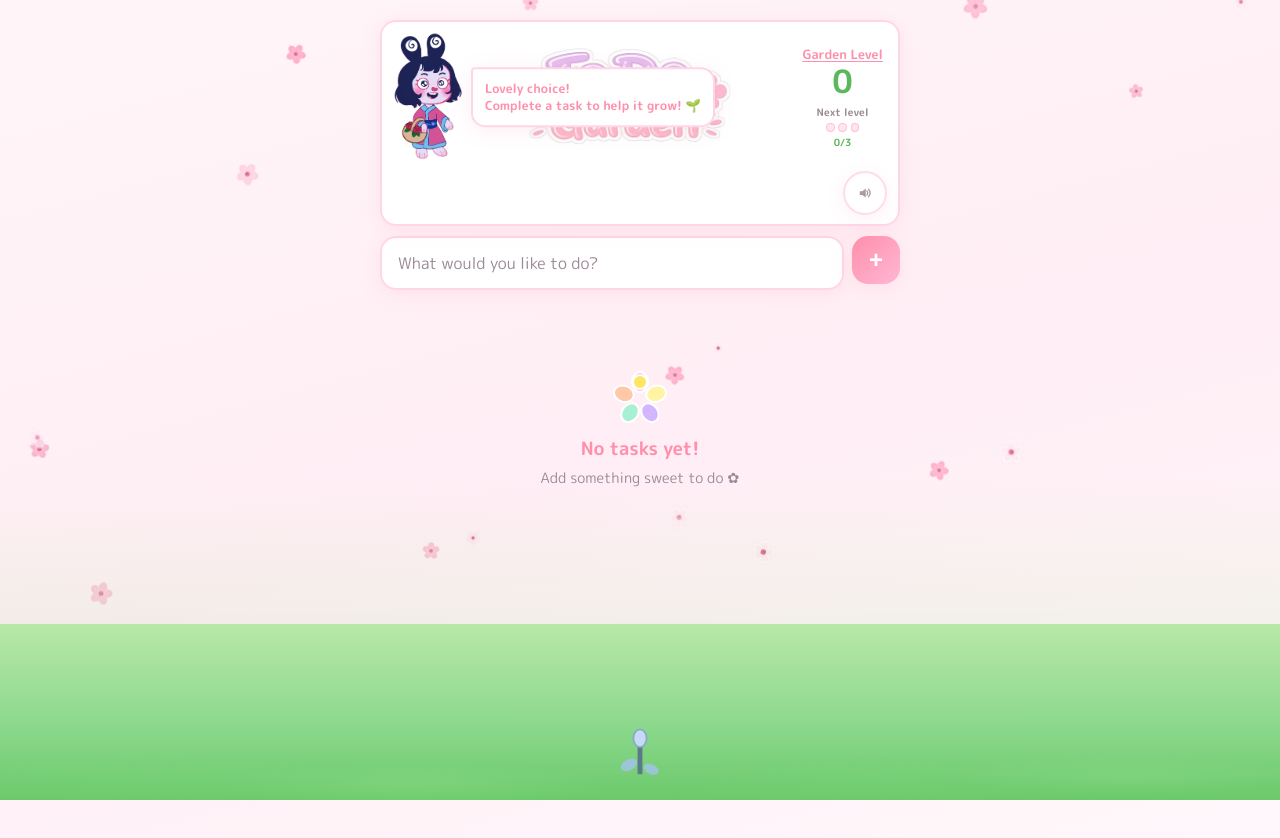
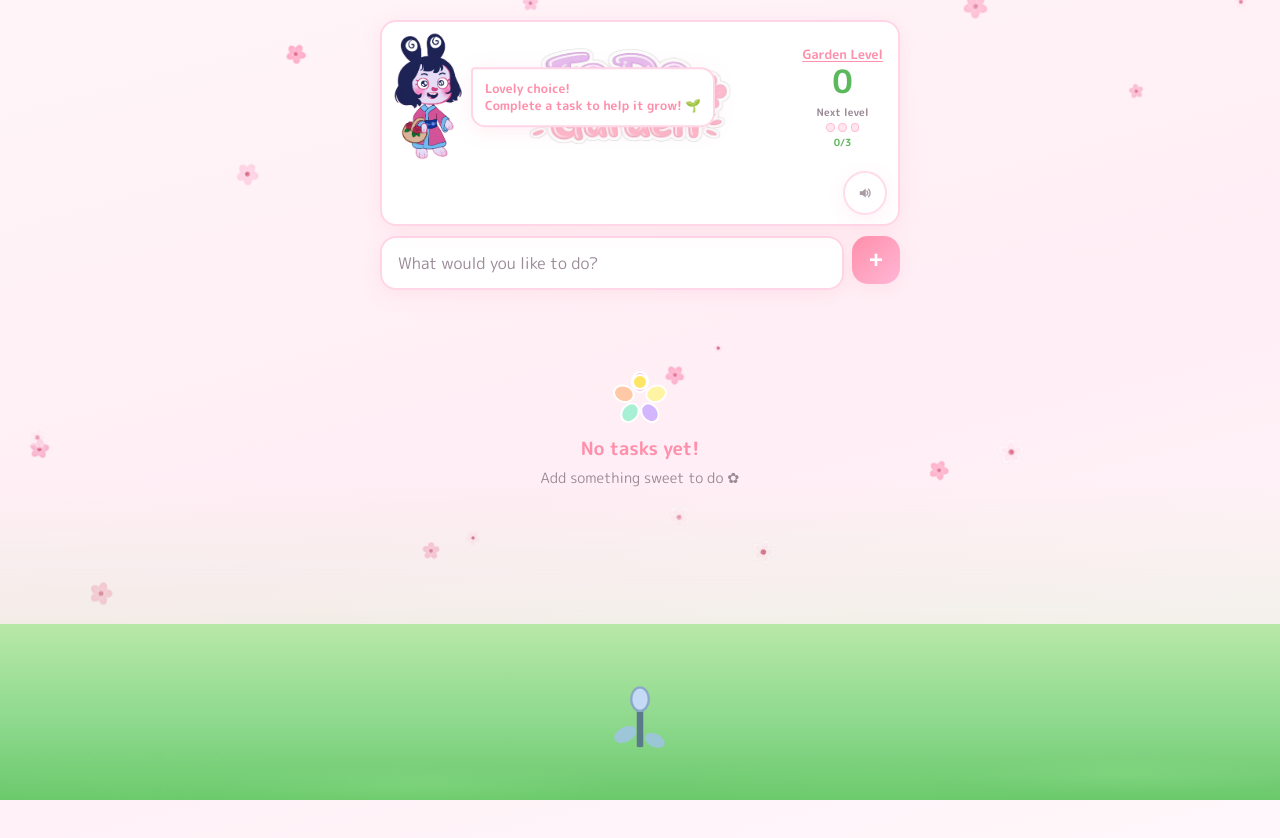
Before and after one commit to emmac127/FlowerTodo, a React (Vite) app: page / in a window 1280 px wide. Both pictures are taken after a click on the button "Moon flower". Shown: the top 838 px of the page. Built offline with nearby package versions, Linux system fonts and the light colour scheme.

Commit message:
bigger model flar increase

```diff
--- a/src/components/GardenFlowerStrip.tsx
+++ b/src/components/GardenFlowerStrip.tsx
@@ -110,6 +110,7 @@ export function GardenFlowerStrip({ flowers, muted = false }: GardenFlowerStripP
             height="100%"
             viewBox={`0 0 ${stripWidth} ${GARDEN_STRIP_VIEW_HEIGHT}`}
             preserveAspectRatio={needsScroll ? 'xMinYMax meet' : 'xMidYMax meet'}
+            overflow="visible"
             aria-hidden
           >
             <g className="garden-growing-seed">
--- a/src/index.css
+++ b/src/index.css
@@ -21,6 +21,8 @@
     var(--garden-band-height) + var(--seed-picker-clearance) + env(safe-area-inset-bottom, 0px)
   );
   --seed-picker-top: max(4.75rem, calc(env(safe-area-inset-top, 0px) + 4.25rem));
+  /* Synced from GARDEN_FLOWER_SIZE_MULTIPLIER in plantedGarden.ts */
+  --garden-flower-size-multiplier: 2;
 }
 
 *,
@@ -1769,7 +1771,7 @@ body {
   z-index: 2;
 }
 
-.garden-svg--planted {
+.garden-svg--planted:not(.garden-svg--strip) {
   z-index: 4;
   height: 92%;
   bottom: 4%;
@@ -1814,32 +1816,31 @@ body {
 }
 
 .garden-flower-scroll__inner {
-  flex: 0 0 92%;
+  flex: 0 0 calc(92% * var(--garden-flower-size-multiplier, 1));
   width: 100%;
-  height: 92%;
-  min-height: 9rem;
-}
-
-/* iOS Safari: explicit strip SVG box + plant scale in SVG (not viewBox shrink) */
+  height: calc(92% * var(--garden-flower-size-multiplier, 1));
+  min-height: calc(9rem * var(--garden-flower-size-multiplier, 1));
+}
+
+/* Flower strip: multiplier grows pixel height (iOS-safe); grass band unchanged */
 .garden-svg.garden-svg--planted.garden-svg--strip {
   position: relative;
   bottom: auto;
   left: auto;
   right: auto;
+  z-index: 4;
   display: block;
   width: 100%;
   height: 100%;
-  min-height: 9rem;
-  max-height: 100%;
+  min-height: calc(9rem * var(--garden-flower-size-multiplier, 1));
   flex-shrink: 0;
   overflow: visible;
 }
 
-/* iOS Safari: flex + percentage SVG height often collapses without a floor */
 @supports (-webkit-touch-callout: none) {
   .garden-flower-scroll__inner,
   .garden-svg.garden-svg--planted.garden-svg--strip {
-    min-height: 11rem;
+    min-height: calc(11rem * var(--garden-flower-size-multiplier, 1));
   }
 }
 
--- a/src/lib/gardenFlowerStrip.ts
+++ b/src/lib/gardenFlowerStrip.ts
@@ -1,4 +1,4 @@
-import { getGardenFlowerScale } from './plantedGarden';
+import { getGardenFlowerLayoutScale } from './plantedGarden';
 
 /** Flowers visible at once before horizontal scroll + arrows appear. */
 export const FLOWERS_PER_SCROLL_PAGE = 3;
@@ -6,7 +6,7 @@ export const FLOWERS_PER_SCROLL_PAGE = 3;
 const STRIP_VIEW_WIDTH = 400;
 const STRIP_MIN_X = 104;
 const STRIP_MAX_X = 296;
-const flowerScale = getGardenFlowerScale();
+const flowerScale = getGardenFlowerLayoutScale();
 const SCROLL_SLOT_START = 56 * flowerScale;
 export const SCROLL_SLOT_SPACING = 96 * flowerScale;
 const SCROLL_END_PADDING = 56 * flowerScale;
--- a/src/lib/plantedGarden.ts
+++ b/src/lib/plantedGarden.ts
@@ -28,18 +28,20 @@ const GARDEN_VIEW_WIDTH = 400;
 export const GARDEN_PLANT_SCALE = 2;
 
 /**
- * On-screen flower size vs {@link GARDEN_PLANT_SCALE} alone (grass band unchanged).
- * 1.5 = 150% taller/wider flowers; 2 = double.
+ * Extra on-screen flower size (grass band unchanged).
+ * Applied via CSS `--garden-flower-size-multiplier` on the strip + scroll spacing.
+ * 2 = double the base garden flower height.
  */
-export const GARDEN_FLOWER_SIZE_MULTIPLIER = 1.5;
+export const GARDEN_FLOWER_SIZE_MULTIPLIER = 2;
 
 /** SVG viewBox height for the bottom flower strip. */
 export const GARDEN_STRIP_VIEW_HEIGHT = 220;
 
-const GROUND_Y = GARDEN_STRIP_VIEW_HEIGHT - 20;
+const GROUND_INSET = 20;
+const GROUND_Y = GARDEN_STRIP_VIEW_HEIGHT - GROUND_INSET;
 
-/** Total SVG scale applied at each plant root (reliable on iOS; not viewBox tricks). */
-export function getGardenFlowerScale(): number {
+/** Layout scale for horizontal flower spacing when scrolling. */
+export function getGardenFlowerLayoutScale(): number {
   return GARDEN_PLANT_SCALE * GARDEN_FLOWER_SIZE_MULTIPLIER;
 }
 
@@ -52,7 +54,7 @@ export function getGardenGroundY(): number {
 
 /** Root transform for a bottom-garden plant anchored at ground level. */
 export function getGardenPlantRootTransform(x: number): string {
-  return `translate(${x} ${GROUND_Y}) scale(${getGardenFlowerScale()})`;
+  return `translate(${x} ${GROUND_Y}) scale(${GARDEN_PLANT_SCALE})`;
 }
 
 /** Completions required before a garden level begins (level 1 starts at 0). */
```
